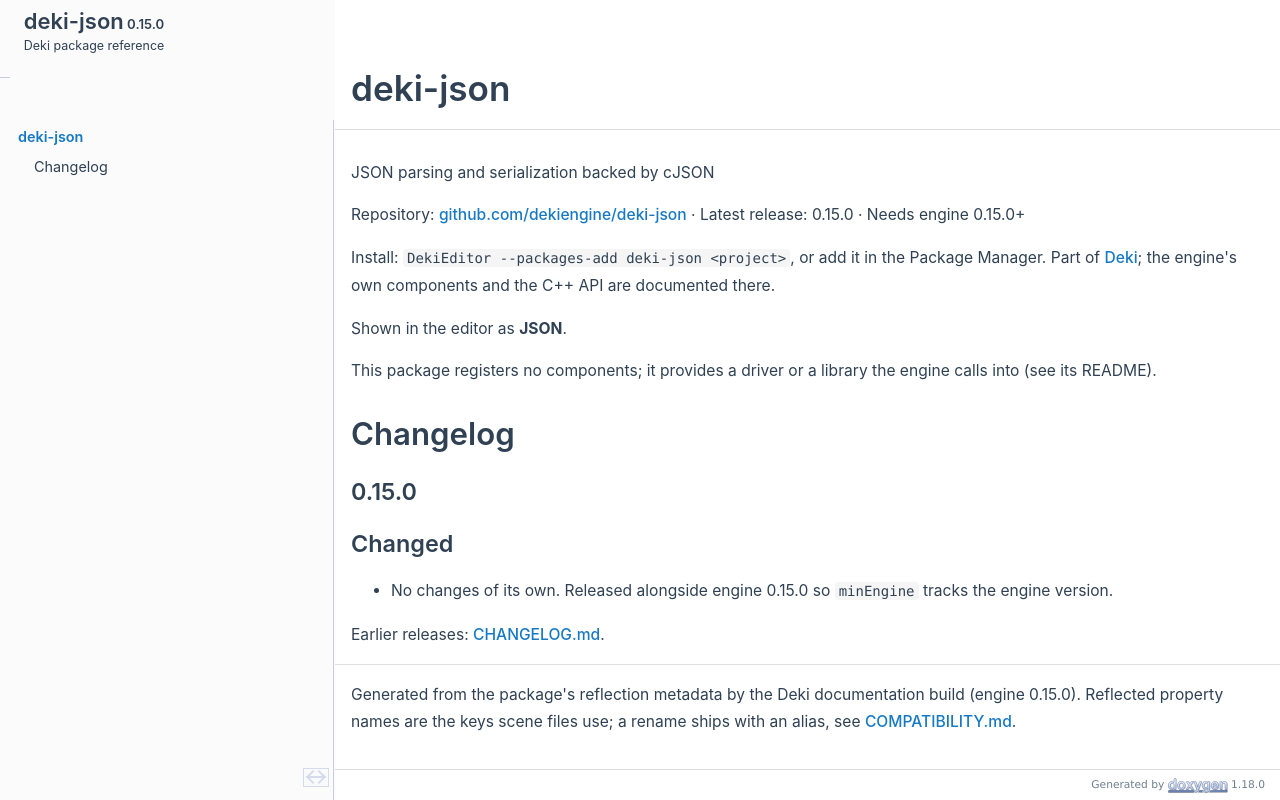
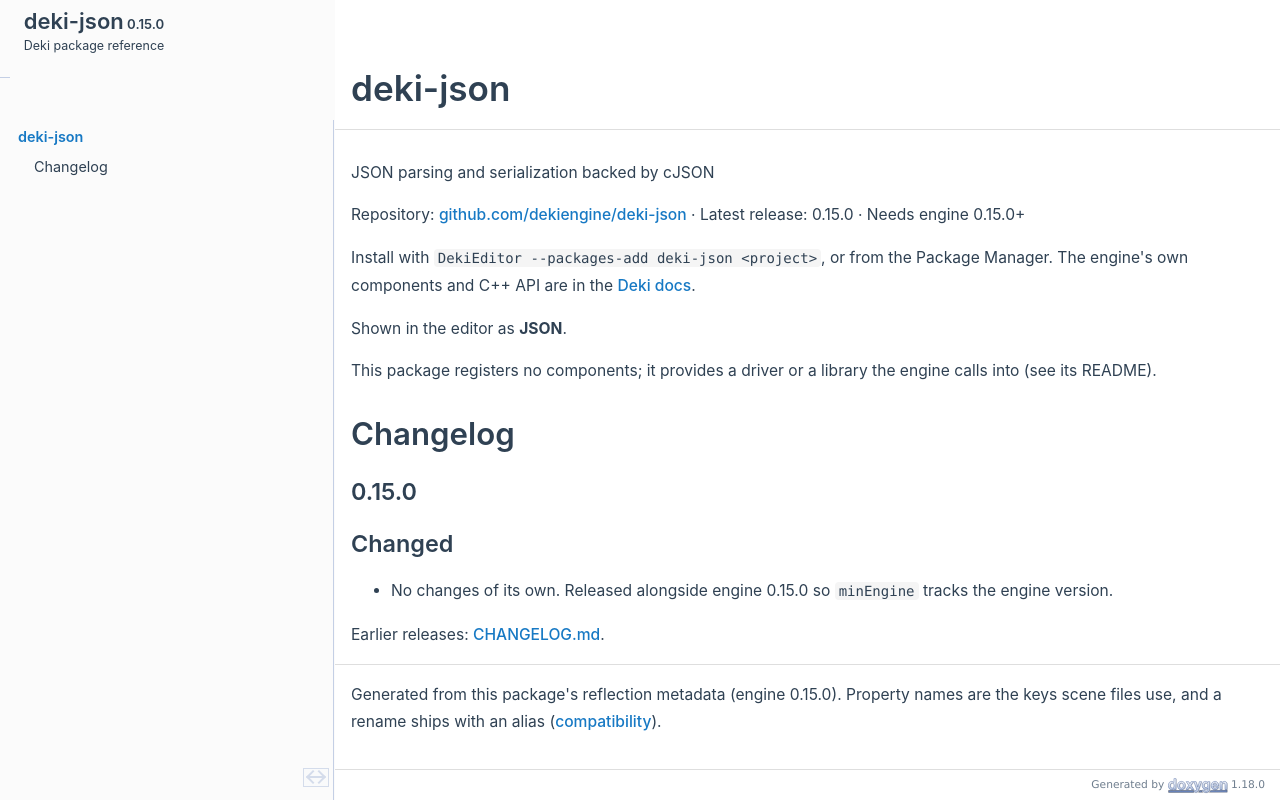
Before and after one commit to dekiengine/deki-json, a plain HTML site: page index.html in a window 1280 px wide. Drawn offline with Linux system fonts and the light colour scheme.

Commit message:
Docs for deki-json from deki-editor e3d4b50

```diff
--- a/index.html
+++ b/index.html
@@ -81,7 +81,7 @@
 <div class="textblock"><p><a class="anchor" id="mainpage"></a></p>
 <p>JSON parsing and serialization backed by cJSON</p>
 <p>Repository: <a href="https://github.com/dekiengine/deki-json">github.com/dekiengine/deki-json</a> · Latest release: 0.15.0 · Needs engine 0.15.0+</p>
-<p>Install: <span class="tt">DekiEditor --packages-add deki-json &lt;project&gt;</span>, or add it in the Package Manager. Part of <a href="https://dekiengine.github.io/docs/">Deki</a>; the engine's own components and the C++ API are documented there.</p>
+<p>Install with <span class="tt">DekiEditor --packages-add deki-json &lt;project&gt;</span>, or from the Package Manager. The engine's own components and C++ API are in the <a href="https://dekiengine.github.io/docs/">Deki docs</a>.</p>
 <p>Shown in the editor as <b>JSON</b>.</p>
 <p>This package registers no components; it provides a driver or a library the engine calls into (see its README).</p>
 <h1 class="doxsection"><a class="anchor" id="autotoc_md0"></a>
@@ -95,7 +95,7 @@
 </ul>
 <p>Earlier releases: <a href="https://github.com/dekiengine/deki-json/blob/master/CHANGELOG.md">CHANGELOG.md</a>.</p>
 <hr  />
-<p>Generated from the package's reflection metadata by the Deki documentation build (engine 0.15.0). Reflected property names are the keys scene files use; a rename ships with an alias, see <a href="https://github.com/dekiengine/deki-editor/blob/master/COMPATIBILITY.md">COMPATIBILITY.md</a>. </p>
+<p>Generated from this package's reflection metadata (engine 0.15.0). Property names are the keys scene files use, and a rename ships with an alias (<a href="https://github.com/dekiengine/deki-editor/blob/master/COMPATIBILITY.md">compatibility</a>). </p>
 </div></div><!-- PageDoc -->
 <a href="doxygen_crawl.html"></a>
 </div><!-- contents -->
```
